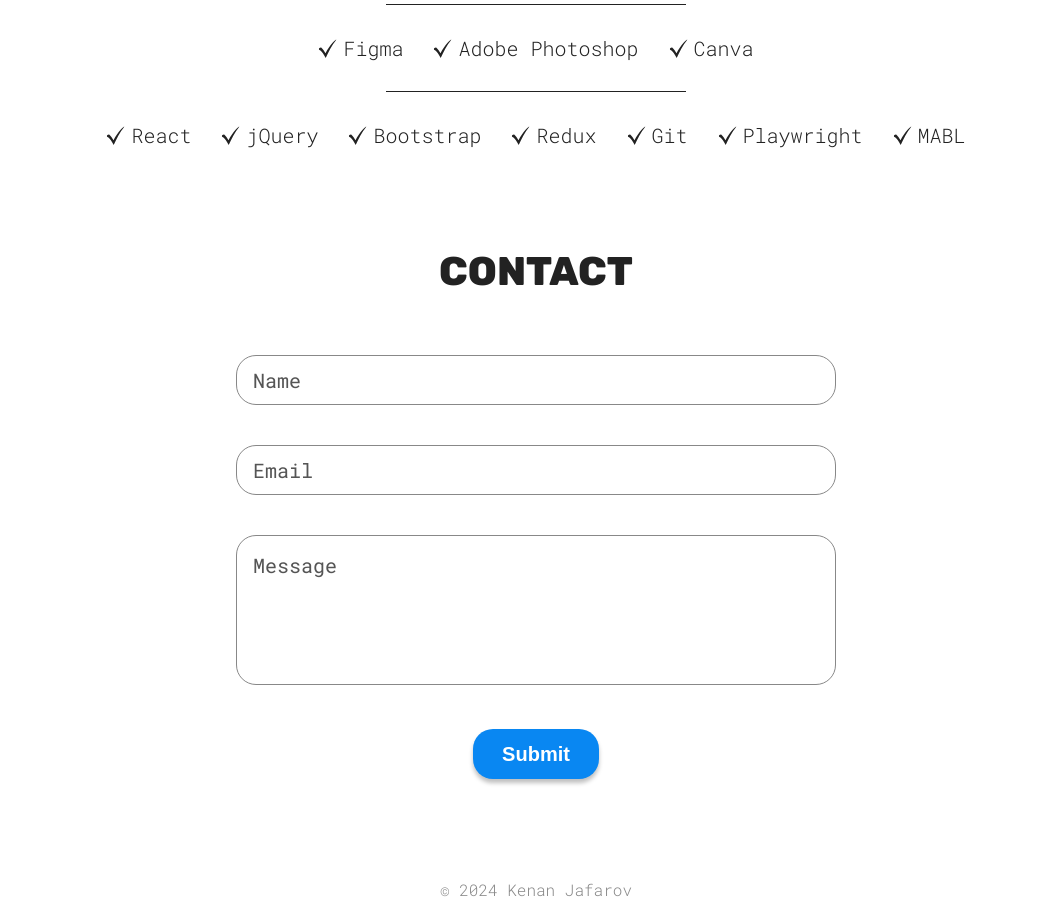
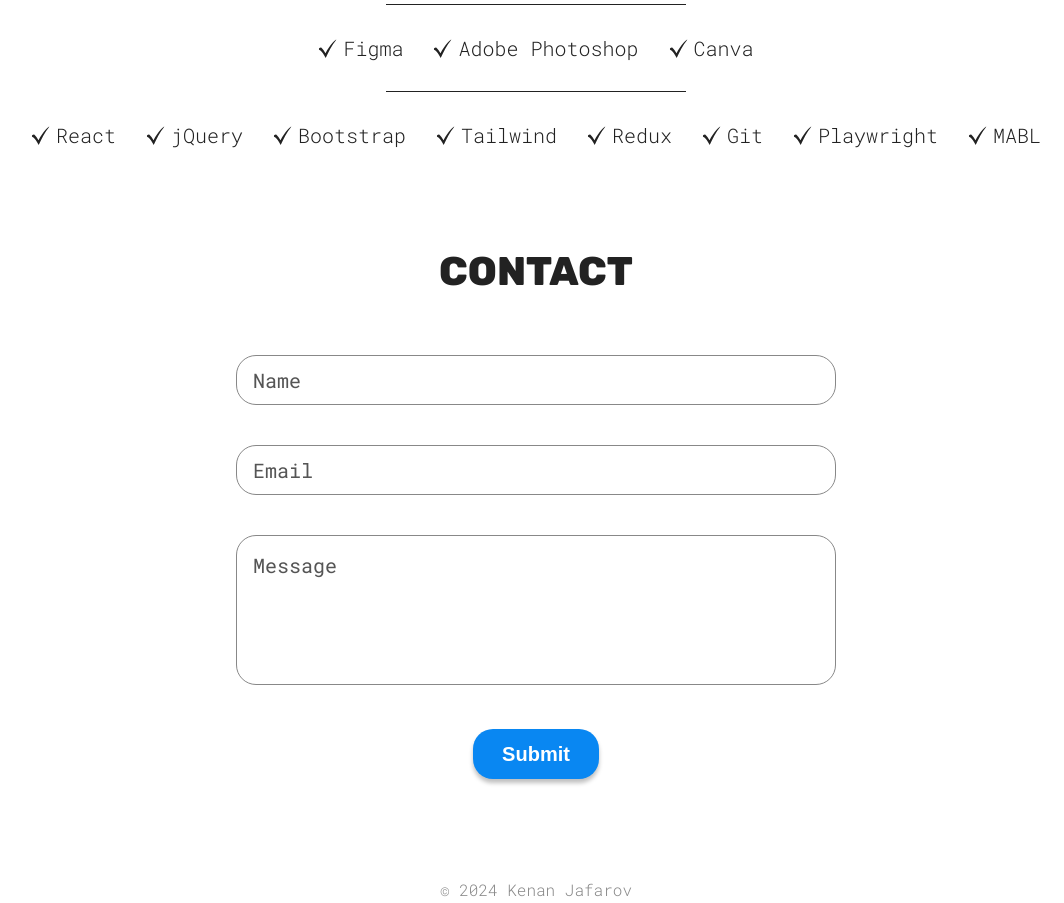
Before and after one commit to kenan1902/kenan-jafarov, a React (Vite) app: page / in a window 1280 px wide. Shown: the part 1920-2823 px from the top of the page, without its empty margins (104-1168 px from the left). Built offline with nearby package versions, Linux system fonts and the light colour scheme.

Commit message:
New Skill

```diff
--- a/src/sections/Skills/Skills.jsx
+++ b/src/sections/Skills/Skills.jsx
@@ -70,6 +70,7 @@ function Skills() {
         <SkillList src={checkMarkIcon} skill="React" />
         <SkillList src={checkMarkIcon} skill="jQuery" />
         <SkillList src={checkMarkIcon} skill="Bootstrap" />
+        <SkillList src={checkMarkIcon} skill="Tailwind" />
         <SkillList src={checkMarkIcon} skill="Redux" />
         <SkillList src={checkMarkIcon} skill="Git" />
         <SkillList src={checkMarkIcon} skill="Playwright" />
```
